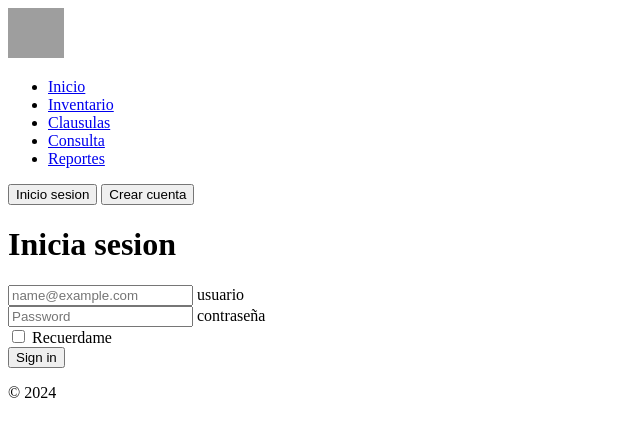
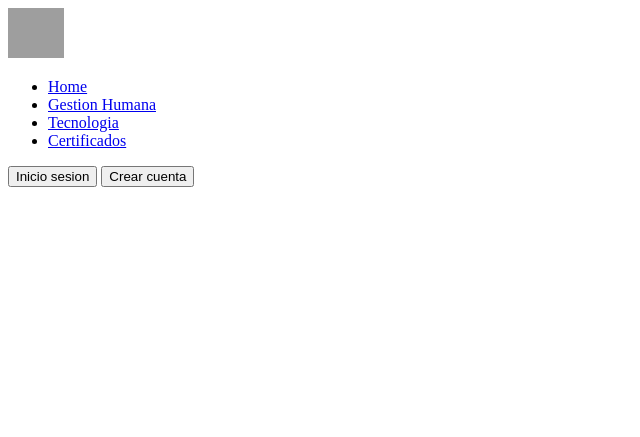
Before and after one commit to jortizr/SYSPROC, a Symfony app: template templates/home/home.html.twig in a window 1280 px wide. Shown: the top 437 px of the page, without its empty margins (0-640 px from the left). Run offline with Twig, Linux system fonts and the light colour scheme; the template is opened without the code that fills it, so the values that code supplies are empty; some libraries are stand-ins or nearby versions; grey boxes are pictures that could not be loaded.

Commit message:
configuracion del home

```diff
--- a/templates/_menu.html.twig
+++ b/templates/_menu.html.twig
@@ -2,28 +2,21 @@
 	<div class="container">
 		<div class="d-flex flex-wrap align-items-center justify-content-center justify-content-lg-start">
 			<a href="/" class="d-flex align-items-center mb-2 mb-lg-0 text-white text-decoration-none">
-<img class="mb-4" src="images/logo.svg" alt="" width="56" height="50">
+<img src="images/logo.svg" alt="" width="56" height="50">
 			</a>
-
-
-
-
 
 			<ul class="nav col-12 col-lg-auto me-lg-auto mb-2 justify-content-center mb-md-0">
 				<li>
-					<a href="#" class="nav-link px-2 text-secondary">Inicio</a>
+					<a href="/" class="btn px-2 btn-dark">Home</a>
 				</li>
 				<li>
-					<a href="#" class="nav-link px-2 text-white">Inventario</a>
+					<a href="#" class="btn px-2 btn-dark">Gestion Humana</a>
 				</li>
 				<li>
-					<a href="#" class="nav-link px-2 text-white">Clausulas</a>
+					<a href="#" class="btn px-2 btn-dark">Tecnologia</a>
 				</li>
 				<li>
-					<a href="#" class="nav-link px-2 text-white">Consulta</a>
-				</li>
-				<li>
-					<a href="#" class="nav-link px-2 text-white">Reportes</a>
+					<a href="#" class="btn px-2 btn-dark">Certificados</a>
 				</li>
 			</ul>
 
--- a/templates/base.html.twig
+++ b/templates/base.html.twig
@@ -3,8 +3,7 @@
 	<head>
 		<meta charset="UTF-8">
 		<title>
-			{% block title %}Bienvenido al Sistema de Procesos de Tecnologia
-			{% endblock %}
+			{% block title %}Sistema de Administracion de Procesos{% endblock %}
 		</title>
 		{% block stylesheets %}
 			{{ encore_entry_link_tags('app') }}
--- a/templates/home/_login.html.twig
+++ /dev/null
@@ -1,24 +0,0 @@
-<main class="form-signin text-center w-25 m-auto">
-	<form>
-
-		<h1 class="h3 mb-3 fw-normal">Inicia sesion</h1>
-
-		<div class="form-floating">
-			<input type="email" class="form-control" id="floatingInput" placeholder="name@example.com">
-			<label for="floatingInput">usuario</label>
-		</div>
-		<div class="form-floating">
-			<input type="password" class="form-control" id="floatingPassword" placeholder="Password">
-			<label for="floatingPassword">contraseña</label>
-		</div>
-
-		<div class="form-check text-start my-3">
-			<input class="form-check-input" type="checkbox" value="remember-me" id="flexCheckDefault">
-			<label class="form-check-label" for="flexCheckDefault">
-				Recuerdame
-			</label>
-		</div>
-		<button class="btn btn-primary w-100 py-2" type="submit">Sign in</button>
-		<p class="mt-5 mb-3 text-body-secondary">© 2024</p>
-	</form>
-</main>
--- a/templates/home/home.html.twig
+++ b/templates/home/home.html.twig
@@ -1,8 +1,7 @@
 {% extends 'base.html.twig' %}
 
-{% block title %}Bienvenido
-{% endblock %}
+{% block title %}S.A.P{% endblock %}
 
 {% block body%}
-		{{include('home/_login.html.twig')}}
+
 {% endblock %}
```
